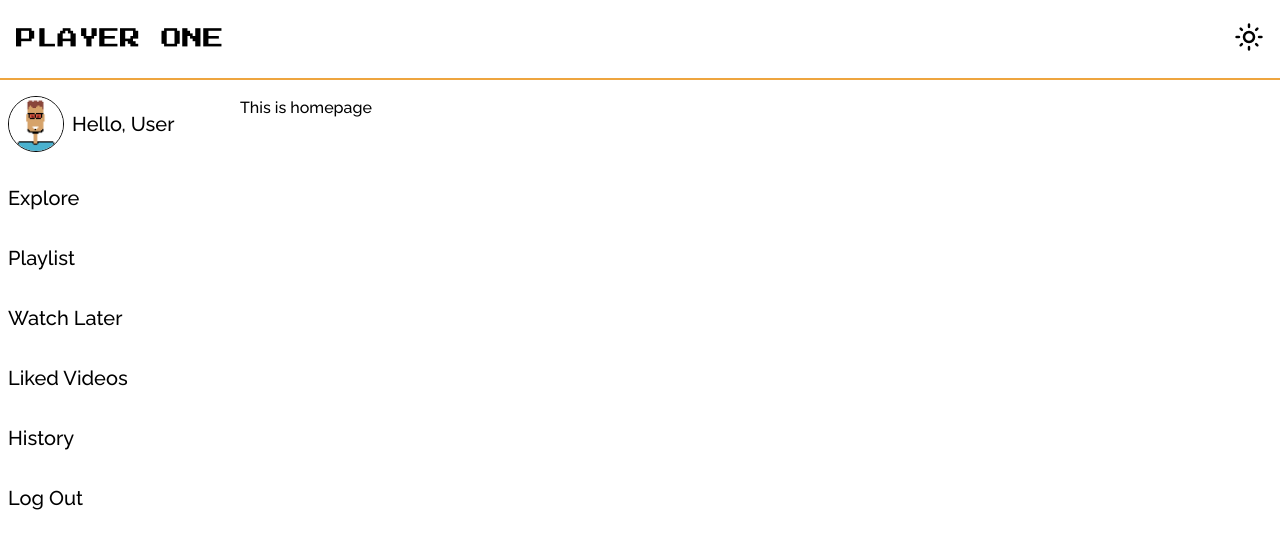
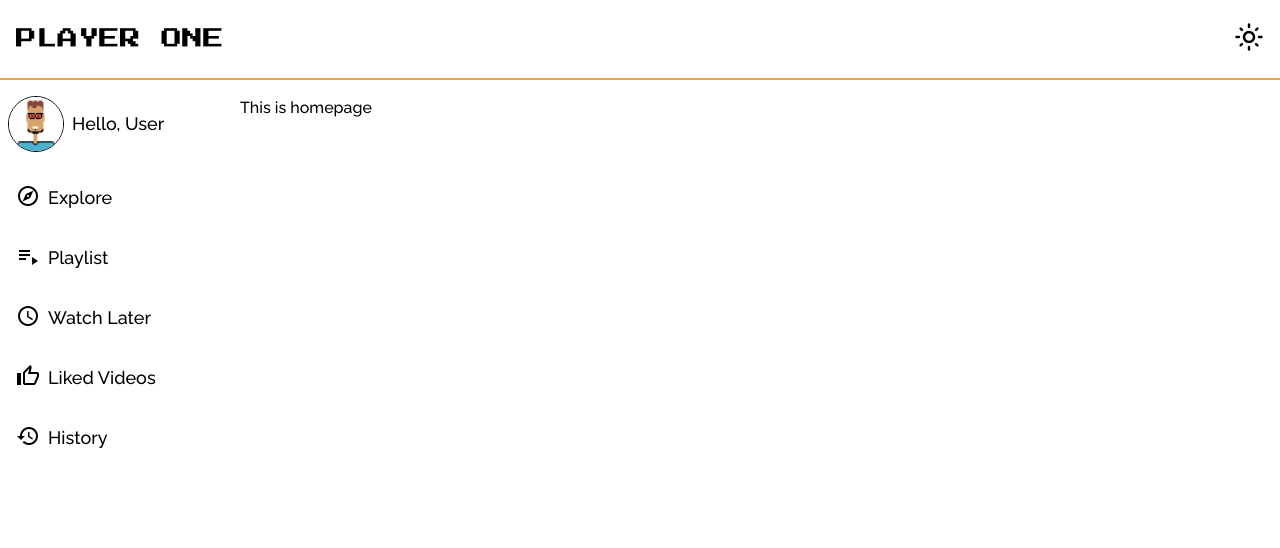
Before and after one commit to TejasShekar/PlayerOne, a React (Create React App) app: page / in a window 1280 px wide. Shown: the top 548 px of the page. Built offline with nearby package versions, Linux system fonts and the light colour scheme; what miragejs would draw is missing.

Commit message:
fix: active styles toggling issue

```diff
--- a/src/components/SideBar.jsx
+++ b/src/components/SideBar.jsx
@@ -2,15 +2,12 @@ import {NavLink} from "react-router-dom";
 import fallback_DP from "../assets/fallback_DP.jpg";
 
 export const SideBar = () => {
-  const activeStyle = {
-    color: "black",
-    fontWeight: "700",
-    backgroundColor: "#eea53f",
-  };
+  const activeStyle = "text-black font-bold bg-[#eea53f]";
+
   return (
     // Add a btn that will toggle the side bar open and close
     // Add icons to each route. These icons will be visible irrespective of sidebar open or close
-    <aside className="flex flex-col text-xl font-normal sticky h-[calc(100vh-6rem)] top-24 overflow-y-auto">
+    <aside className="flex flex-col text-lg font-normal sticky h-[calc(100vh-6rem)] top-24 overflow-y-auto">
       <div>
         <div className="flex items-center mb-4">
           <figure className="w-14 mx-2">
@@ -28,46 +25,55 @@ export const SideBar = () => {
           <li>
             <NavLink
               to="/explore"
-              style={({isActive}) => (isActive ? activeStyle : undefined)}
-              className=" inline-block py-4 px-2 w-full "
+              className={({isActive}) =>
+                `${isActive ? activeStyle : ""} py-4 px-4 flex center`
+              }
             >
+              <span className="material-icons-outlined mr-2">explore</span>
               Explore
             </NavLink>
           </li>
           <li>
             <NavLink
               to="/playlist"
-              className={(isActive) =>
-                `${isActive ? activeStyle : ""} inline-block py-4 px-2 w-full`
+              className={({isActive}) =>
+                `${isActive ? activeStyle : ""} py-4 px-4 flex center`
               }
             >
+              <span className="material-icons-outlined mr-2">playlist_play</span>
               Playlist
             </NavLink>
           </li>
           <li>
             <NavLink
               to="/watch-later"
-              style={({isActive}) => (isActive ? activeStyle : undefined)}
-              className=" inline-block py-4 px-2 w-full "
+              className={({isActive}) =>
+                `${isActive ? activeStyle : ""} py-4 px-4 flex center`
+              }
             >
+              <span className="material-icons-outlined mr-2">watch_later</span>
               Watch Later
             </NavLink>
           </li>
           <li>
             <NavLink
               to="/liked"
-              style={({isActive}) => (isActive ? activeStyle : undefined)}
-              className=" inline-block py-4 px-2 w-full "
+              className={({isActive}) =>
+                `${isActive ? activeStyle : ""} py-4 px-4 flex center`
+              }
             >
+              <span className="material-icons-outlined mr-2">thumb_up</span>
               Liked Videos
             </NavLink>
           </li>
           <li>
             <NavLink
               to="/history"
-              style={({isActive}) => (isActive ? activeStyle : undefined)}
-              className=" inline-block py-4 px-2 w-full "
+              className={({isActive}) =>
+                `${isActive ? activeStyle : ""} py-4 px-4 flex center`
+              }
             >
+              <span className="material-icons-outlined mr-2">history</span>
               History
             </NavLink>
           </li>
@@ -75,9 +81,9 @@ export const SideBar = () => {
       </div>
       {/* Change this to btn so that it will redirect to homepage or the previous public route while also logging out.
       For that rewatch react router part 2*/}
-      <NavLink to="/" className=" inline-block py-4 px-2 w-full ">
+      {/* <NavLink to="/" className=" py-4 px-2 flex center ">
         Log Out
-      </NavLink>
+      </NavLink> */}
     </aside>
   );
 };
```
